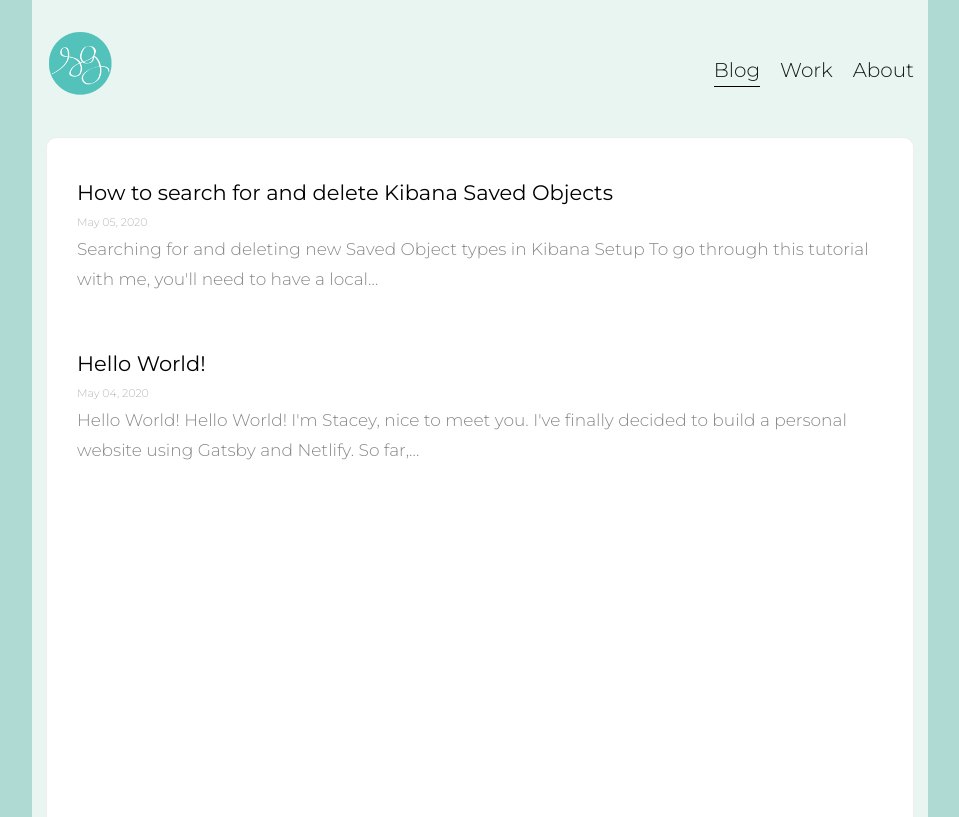
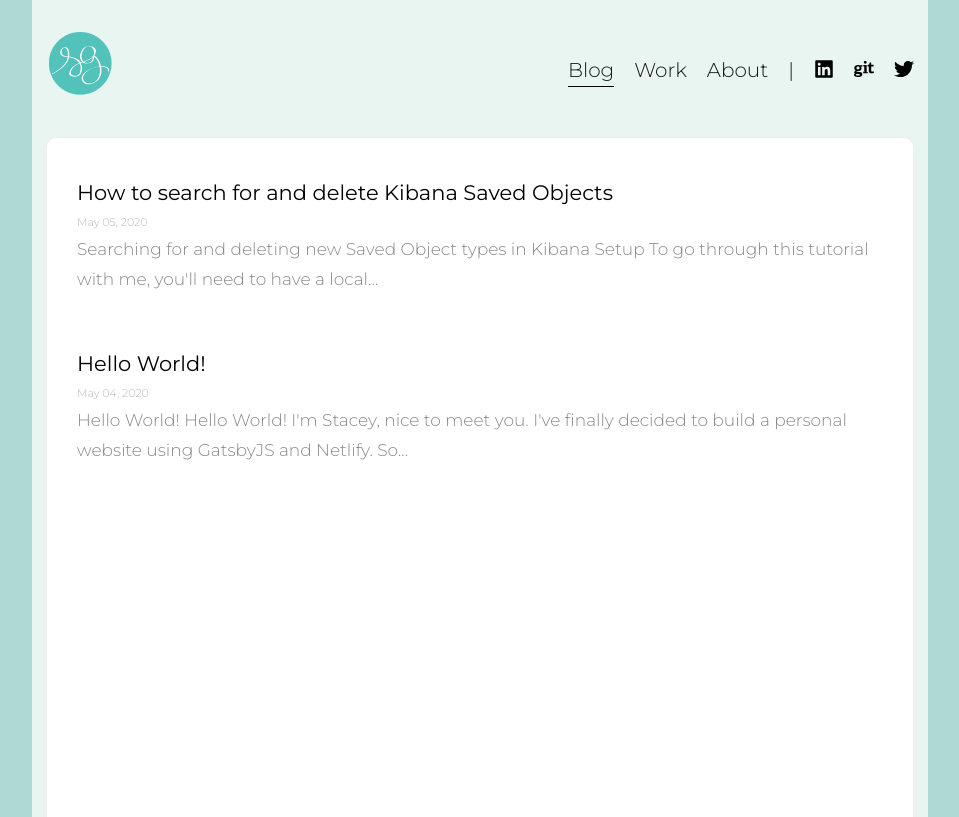
Before and after one commit to stacey-gammon/stacey-gammon, a Gatsby site: page / in a window 1280 px wide. Shown: the whole page, without its empty margins (160-1119 px from the left). Built offline with nearby package versions, Linux system fonts and the light colour scheme; Gatsby itself is replaced by a stand-in of ours; some packages are replaced by stand-ins of ours.

Commit message:
add social links

```diff
--- a/content/blog/hello_world/index.md
+++ b/content/blog/hello_world/index.md
@@ -1,7 +1,7 @@
 ---
 template: post
 title: Hello World!
-slug: introduction
+slug: hello_world
 date: "2020-05-04T23:46:37.121Z"
 category: Introductions
 tags: ["Intoduction"]
@@ -9,7 +9,8 @@ tags: ["Intoduction"]
 
 ## Hello World!
 
-Hello World! I'm Stacey, nice to meet you. I've finally decided to build a personal website using Gatsby and Netlify.
+Hello World! I'm Stacey, nice to meet you. I've finally decided to build a personal website using [GatsbyJS](https://www.gatsbyjs.org/) and
+ [Netlify](https://www.netlify.com/).
 
 So far, I'm impressed. I love this ability to write blog posts in markdown and upload them to github.
 
--- a/content/blog/kibana_saved_object_development_management/index.md
+++ b/content/blog/kibana_saved_object_development_management/index.md
@@ -1,7 +1,7 @@
 ---
 template: post
 title: How to search for and delete Kibana Saved Objects
-slug: search-and-delete-kibana-saved-objects
+slug: kibana_saved_object_development_management
 date: "2020-05-05T12:46:37.121Z"
 category: Kibana
 tags: ["Elastic", "Kibana", "Saved Objects", "Dev tools"]
--- a/package.json
+++ b/package.json
@@ -8,6 +8,7 @@
     "url": "https://github.com/iamtherealgd/gatsby-starter-22boxes-uno"
   },
   "dependencies": {
+    "emotion": "^10.0.27",
     "gatsby": "^2.19.45",
     "gatsby-image": "^2.2.44",
     "gatsby-plugin-feed": "^2.3.29",
@@ -27,8 +28,10 @@
     "gatsby-transformer-sharp": "^2.3.19",
     "prismjs": "^1.19.0",
     "react": "^16.12.0",
+    "react-custom-share": "^0.4.8",
     "react-dom": "^16.12.0",
     "react-helmet": "^5.2.1",
+    "react-icons": "^3.10.0",
     "react-typography": "^0.16.19",
     "typeface-merriweather": "0.0.72",
     "typeface-montserrat": "0.0.75",
--- a/src/components/Header/index.js
+++ b/src/components/Header/index.js
@@ -2,6 +2,8 @@ import React from "react"
 import logo from "./logo.png"
 import { Link } from "gatsby"
 import "./style.css"
+import { ContactSocialLinks } from "../Social/contact_social_links"
+import { FaTwitter, FaGit, FaLinkedin } from "react-icons/fa"
 
 class Header extends React.Component {
   render() {
@@ -44,15 +46,41 @@ class Header extends React.Component {
                 </Link>
               </h1>
             </li>
+            <li className="nav-li">
+              <h1 className="li-h1" style={aboutLinkStyle}>
+                <Link className="li-link" to={`/about`}>
+                  About
+                </Link>
+              </h1>
+            </li>
+            <li className="nav-li">
+              <h1 className="li-h1" style={{}}>
+                |
+              </h1>
+            </li>
+            <li className="nav-li">
+              <h1 className="li-h1" style={{}}>
+               <a className="socialContactLink" href="https://www.linkedin.com/in/stacey-gammon">
+                <FaLinkedin />
+              </a>
+              </h1>
+            </li>
+            <li className="nav-li">
+              <h1 className="li-h1" style={{}}>
+                <a className="socialContactLink" href="https://github.com/Stacey-Gammon">
+                  <FaGit />
+                </a>
+              </h1>
+            </li>
             <li
               style={{
                 float: "left",
               }}
             >
-              <h1 className="li-h1" style={aboutLinkStyle}>
-                <Link className="li-link" to={`/about`}>
-                  About
-                </Link>
+              <h1 className="li-h1" style={{}}>
+                <a className="socialContactLink" href="https://twitter.com/Stacey_Gammon">
+                  <FaTwitter />
+                </a>
               </h1>
             </li>
           </ul>
--- a/src/components/Header/style.css
+++ b/src/components/Header/style.css
@@ -13,11 +13,16 @@
     min-width: 50;
     height: 70px;
 }
-.header-nav{
+.header-nav {
     float: right;
     width: 100%;
     margin-top: auto;
     margin-bottom: auto;
+}
+.socialContactLink {
+    text-decoration: none;
+    color: black;
+    box-shadow: none;
 }
 .nav-ul{
     list-style: none;
--- /dev/null
+++ b/src/components/Social/contact_social_links.js
@@ -0,0 +1,8 @@
+import React from 'react';
+import { FaTwitter, FaFacebook, FaEnvelope, FaLinkedin } from "react-icons/fa";
+
+export const ContactSocialLinks = () => (
+  <div>
+    <img src={FaTwitter} onClick="www.twitter.com/Stacey_Gammon" />
+  </div>
+)
```
Also changed, not shown: src/components/Social/share_social_links.js (added, +15 -0 lines), src/templates/blog-post.js (+12 -1 lines), 2 other files.
